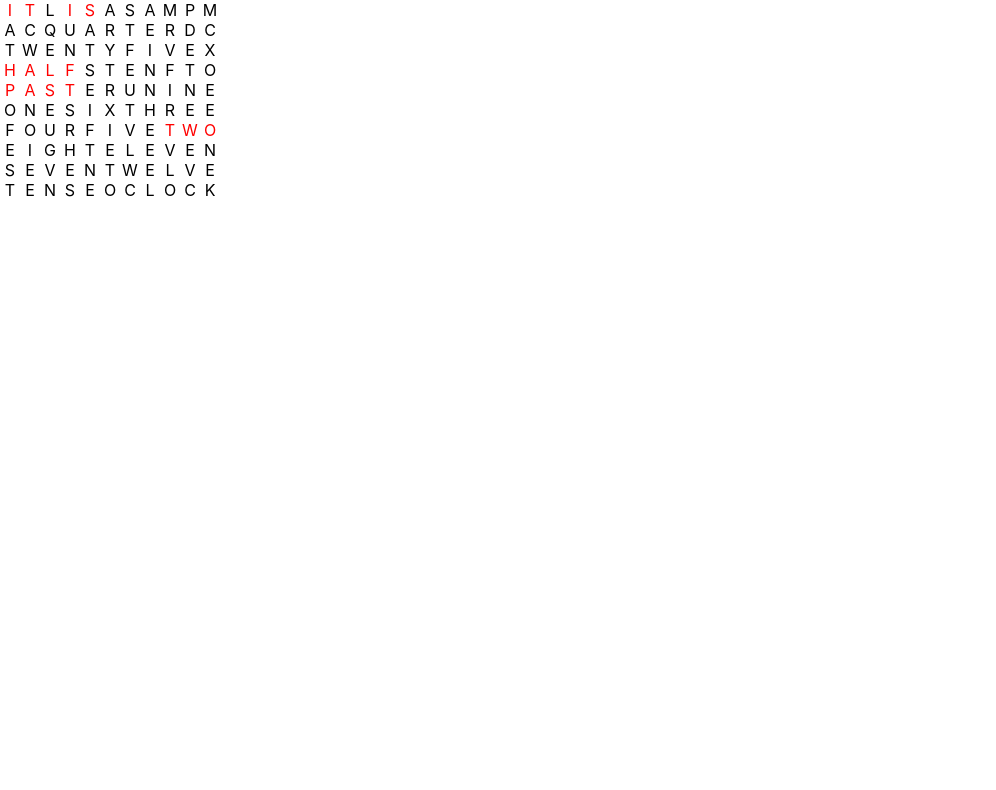
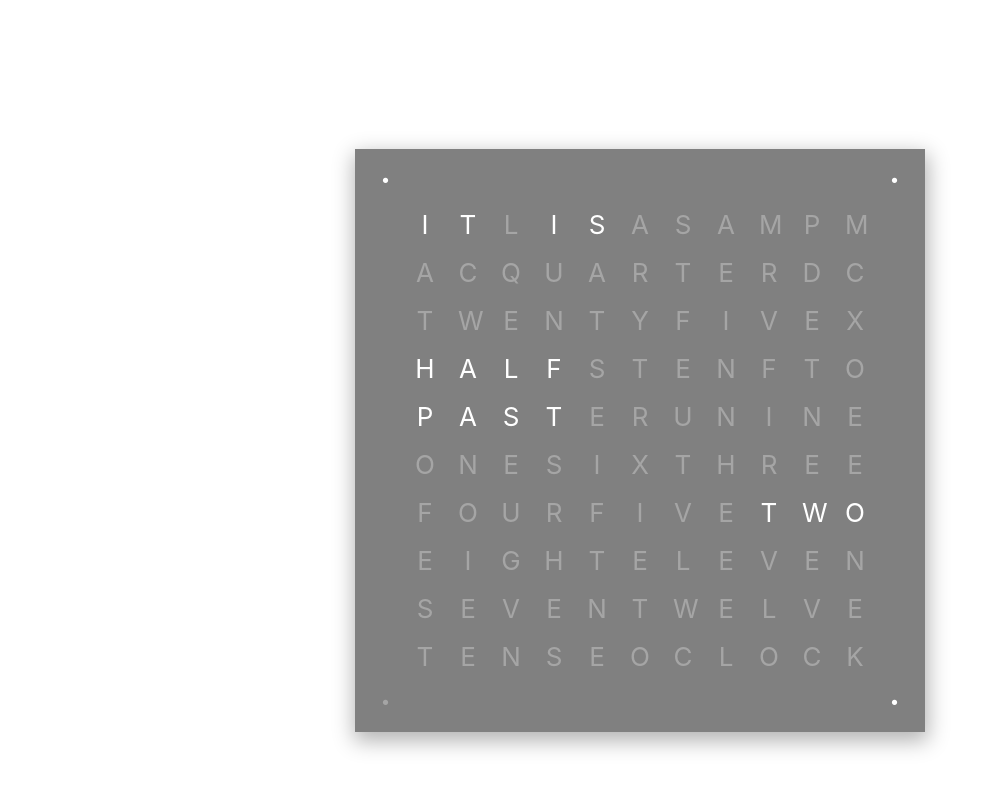
Before and after one commit to jarrad-m/qlocktwo, a React (Create React App) app: page / in a window 1280 px wide. Shown: the top 790 px of the page, without its empty margins (0-996 px from the left). Built offline with nearby package versions, Linux system fonts and the light colour scheme.

Commit message:
Started styling clock. Added additional minutes component

```diff
--- a/src/App.js
+++ b/src/App.js
@@ -15,22 +15,29 @@ class App extends React.Component {
   }
 
   componentDidMount() {
-    setInterval(this.setTime(), 1000 * 30);
+    this.setTime();
+    this.interval = setInterval(this.setTime, 1000 * 15);
   }
 
-  getCurrentTime() {
+  componentWillUnmount() {
+    clearInterval(this.interval);
+  }
+
+  getCurrentTime = () => {
     const date =  new Date();
+    const minutes = date.getMinutes();
     let hours = date.getHours();
     if (hours > 12) {
         hours -= 12;
     } else if (hours === 0) {
       hours = 12;
     }
-    return { hours: hours, minutes: date.getMinutes() };
+    return { hours: hours, minutes: minutes };
   }
 
-  setTime() {
+  setTime = () => {
     const time = timeToWordConverter(this.getCurrentTime());
+    console.log(time)
     this.setState({
       letterIndex: time.letters,
       additionalMinutes: time.additionalMinutes
--- a/src/components/Clock.js
+++ b/src/components/Clock.js
@@ -1,24 +1,76 @@
 import React from 'react';
 import { letters } from './letterConfig.js';
 import styled from 'styled-components';
+
+const ClockWrapper = styled.div`
+    display: flex;
+    flex-direction: column;
+    align-items: center;
+    justify-content: center;
+    height: 100vh;
+    padding: 40px;
+`
 
 const LetterWrapper = styled.div`
     display: grid;
     grid-template-columns: repeat(11, 20px);
     grid-template-rows: repeat(10, 1fr);
-    grid-column-gap: 0px;
-    grid-row-gap: 0px;
+    grid-column-gap: 23px;
+    grid-row-gap: 17px;
+    font-size: 26px;
+    padding: 60px;
+    box-shadow: 1px 7px 20px 2px rgba(0, 0 , 0, 0.3);
+    position: relative
+    background: gray;
+    color: #a5a5a5;
+`
+const AdditionalMinutesBox = styled.div`
+    position: absolute;
+    height: 61px;
+    width: 61px;
+    display: flex;
+    flex-direction: column;
+    align-items: center;
+    justify-content: center;
+    font-size: 40px;
+
+    &.illuminated {
+        color: white;
+    }
+
+    &.minute-one {
+        top: 0;
+        left: 0;
+    }
+
+    &.minute-two {
+        top: 0;
+        right: 0;
+    }
+
+    &.minute-three {
+        bottom: 0;
+        right: 0;
+    }
+
+    &.minute-four {
+        bottom: 0;
+        left: 0;
+    }
+
+
 `
 
 function Clock({letterIndex, additionalMinutes}) {
 
     return (
+        <ClockWrapper>
             <LetterWrapper>
             {
                 letters.map((item, i) => {
                     if (letterIndex.includes(i)) {
                         return (
-                        <div key={i} value={item} style={{color: "red"}}>
+                            <div key={i} value={item} style={{color: "white"}}>
                                 {item}
                             </div>
                         );
@@ -32,7 +84,12 @@ function Clock({letterIndex, additionalMinutes}) {
                     }
                 }
             )}
+                <AdditionalMinutesBox className={ additionalMinutes >= 1 ? 'illuminated minute-one' : 'minute-one' }>&#183;</AdditionalMinutesBox>
+                <AdditionalMinutesBox className={ additionalMinutes >= 2 ? 'illuminated minute-two' : 'minute-two'}>&#183;</AdditionalMinutesBox>
+                <AdditionalMinutesBox className={ additionalMinutes >= 3 ? 'illuminated minute-three' : 'minute-three'}>&#183;</AdditionalMinutesBox>
+                <AdditionalMinutesBox className={ additionalMinutes >= 4 ? 'illuminated minute-four' : 'minute-four'}>&#183;</AdditionalMinutesBox>
             </LetterWrapper>
+        </ClockWrapper>
     )
 }
 
--- a/src/components/TimeToWordConverter.js
+++ b/src/components/TimeToWordConverter.js
@@ -109,7 +109,7 @@ function TimeToWordConverter(time) {
             break;
 
         case 12:
-            letterIndex.push(93, 94, 95, 96, 97, 96);
+            letterIndex.push(93, 94, 95, 96, 97, 98);
             break;
         default:
     }
```
Lines whose indentation alone changed are shown as unchanged.
